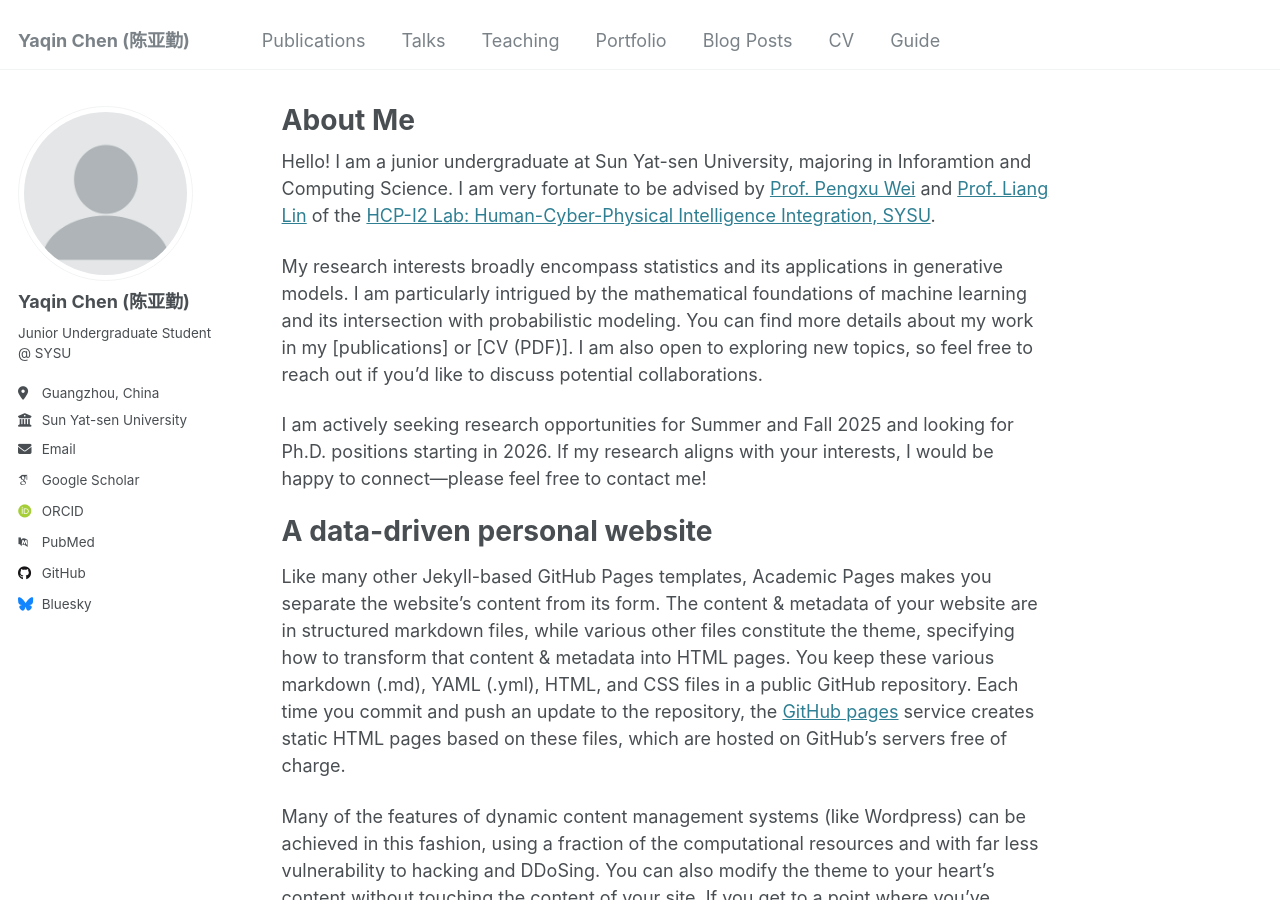
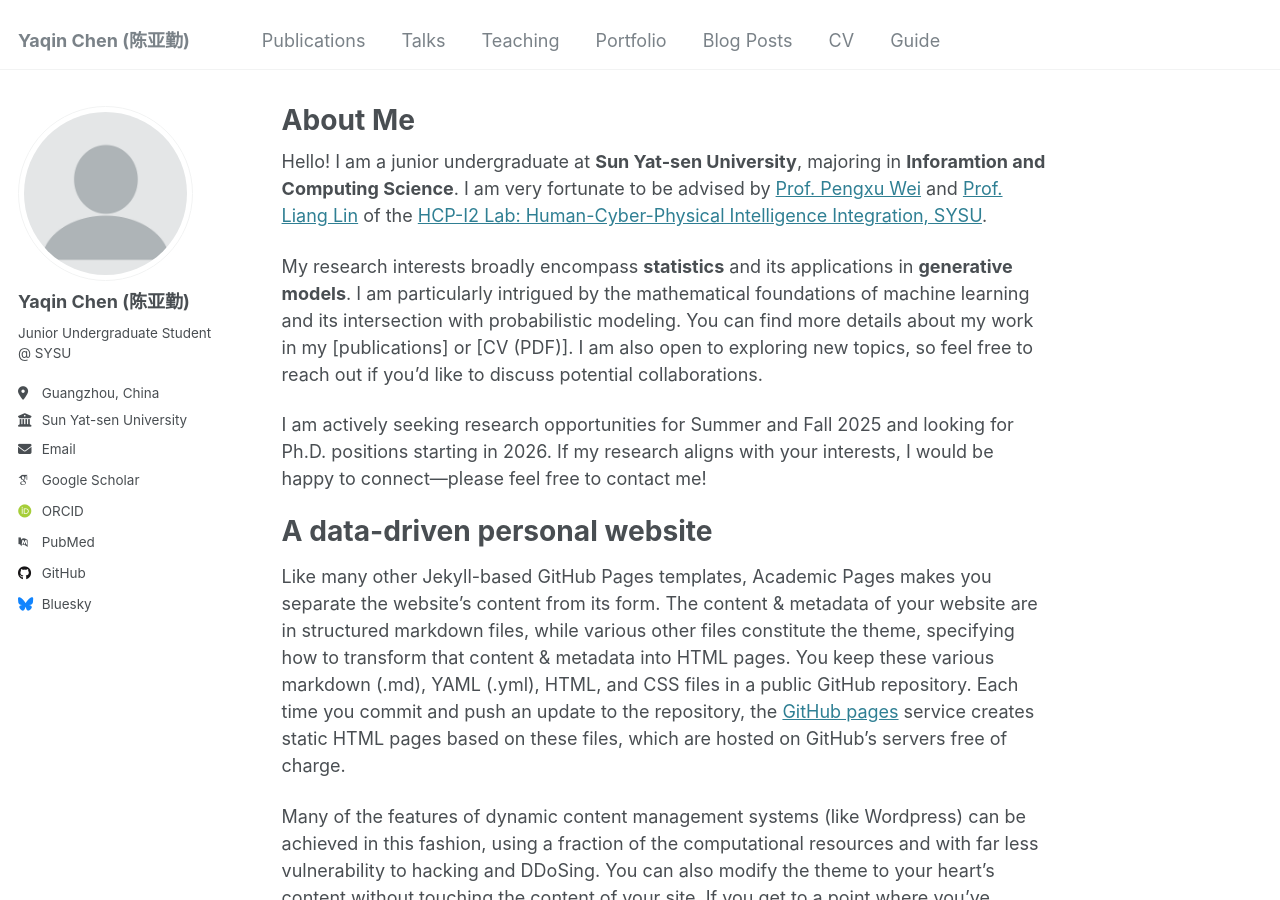
Before and after one commit to chen-yaqin/chen-yaqin.github.io, a Jekyll site: the page built from _pages/about.md, in a window 1280 px wide and 900 px high. Built offline with Jekyll 4.4.1, drawn with Linux system fonts in a browser that asks for light colours; some web fonts are replaced.

```diff
--- a/_pages/about.md
+++ b/_pages/about.md
@@ -6,9 +6,9 @@ redirect_from:
   - /about/
   - /about.html
 ---
-Hello! I am a junior undergraduate at Sun Yat-sen University, majoring in Inforamtion and Computing Science. I am very fortunate to be advised by [Prof. Pengxu Wei](https://pengxuwei.github.io/) and [Prof. Liang Lin](https://www.sysu-hcp.net/faculty/lianglin.html) of the [HCP-I2 Lab: Human-Cyber-Physical Intelligence Integration, SYSU](https://www.sysu-hcp.net/).
+Hello! I am a junior undergraduate at **Sun Yat-sen University**, majoring in **Inforamtion and Computing Science**. I am very fortunate to be advised by [Prof. Pengxu Wei](https://pengxuwei.github.io/) and [Prof. Liang Lin](https://www.sysu-hcp.net/faculty/lianglin.html) of the [HCP-I2 Lab: Human-Cyber-Physical Intelligence Integration, SYSU](https://www.sysu-hcp.net/).
 
-My research interests broadly encompass statistics and its applications in generative models. I am particularly intrigued by the mathematical foundations of machine learning and its intersection with probabilistic modeling. You can find more details about my work in my [publications] or [CV (PDF)]. I am also open to exploring new topics, so feel free to reach out if you'd like to discuss potential collaborations.
+My research interests broadly encompass **statistics** and its applications in **generative models**. I am particularly intrigued by the mathematical foundations of machine learning and its intersection with probabilistic modeling. You can find more details about my work in my [publications] or [CV (PDF)]. I am also open to exploring new topics, so feel free to reach out if you'd like to discuss potential collaborations.
 
 I am actively seeking research opportunities for Summer and Fall 2025 and looking for Ph.D. positions starting in 2026. If my research aligns with your interests, I would be happy to connect—please feel free to contact me!
 <!-- This is the front page of a website that is powered by the [Academic Pages template](https://github.com/academicpages/academicpages.github.io) and hosted on GitHub pages. [GitHub pages](https://pages.github.com) is a free service in which websites are built and hosted from code and data stored in a GitHub repository, automatically updating when a new commit is made to the repository. This template was forked from the [Minimal Mistakes Jekyll Theme](https://mmistakes.github.io/minimal-mistakes/) created by Michael Rose, and then extended to support the kinds of content that academics have: publications, talks, teaching, a portfolio, blog posts, and a dynamically-generated CV. You can fork [this template](https://github.com/academicpages/academicpages.github.io) right now, modify the configuration and markdown files, add your own PDFs and other content, and have your own site for free, with no ads! -->
```
